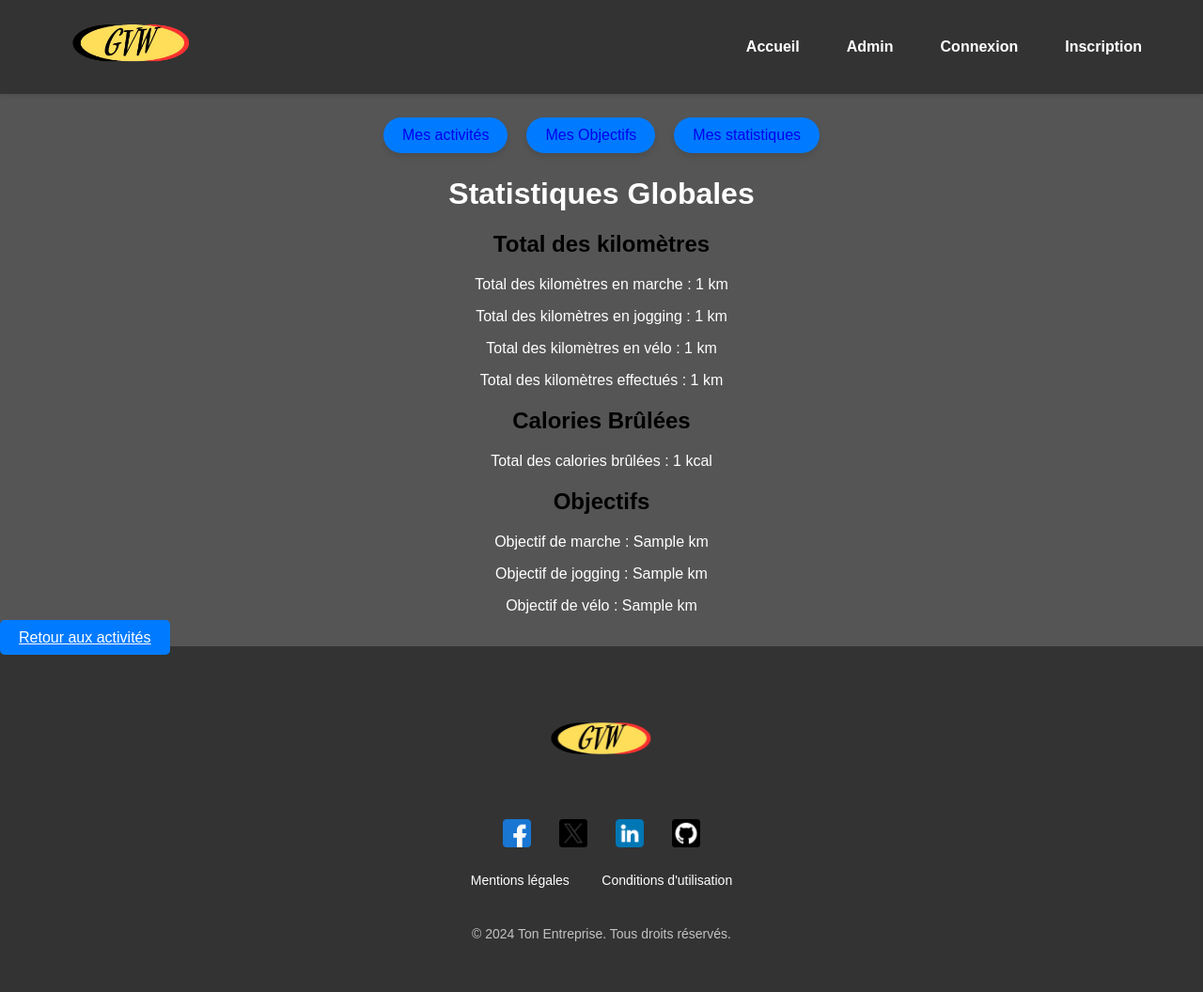
After one commit to gvw332/register_your_sport_activity, a Django app: template mon_projet/mon_application/templates/statistics_view.html in a window 1280 px wide. The commit adds this page. Shown: the whole page at 94% size. Run offline with Django 3.2, Linux system fonts and the light colour scheme; the template is opened without the code that fills it: most values are stand-ins (such as "Sample title", 1, 10 or a date in 2020).

Commit message:
styles nav activites objectifs stats

```diff
--- /dev/null
+++ b/mon_projet/mon_application/templates/statistics_view.html
@@ -0,0 +1,38 @@
+{% extends 'base.html' %}
+{% block title %}Statistiques{% endblock %}
+
+{% block content %}
+
+<nav class="navigation_activites_objectifs_statistiques">
+    <ul>
+        <li><a href="{% url 'mon_application:activity_list' %}">Mes activités</a></li>
+        <li><a href="{% url 'mon_application:user_objectives' %}">Mes Objectifs</a></li>
+        <li><a href="{% url 'mon_application:statistics_view' %}">Mes statistiques</a></li>
+    </ul>
+</nav>
+
+    <h1>Statistiques Globales</h1>
+
+    <div class="statistics-section">
+
+        <h2>Total des kilomètres</h2>
+        <p>Total des kilomètres en marche : {{ total_marche }} km</p>
+        <p>Total des kilomètres en jogging : {{ total_jogging }} km</p>
+        <p>Total des kilomètres en vélo : {{ total_velo }} km</p>
+        <p>Total des kilomètres effectués : {{ total_km }} km</p>
+
+        <h2>Calories Brûlées</h2>
+
+        <p>Total des calories brûlées : {{ total_calories }} kcal</p>
+        <h2>Objectifs</h2>
+        <p>Objectif de marche : {{ user_objective.objectif_marche }} km</p>
+        <p>Objectif de jogging : {{ user_objective.objectif_jogging }} km</p>
+        <p>Objectif de vélo : {{ user_objective.objectif_velo }} km</p>
+
+
+    </div>
+
+    <a href="{% url 'mon_application:activity_list' %}" class="btn btn-primary">Retour aux activités</a>
+
+
+{% endblock %}
--- a/mon_projet/mon_application/urls.py
+++ b/mon_projet/mon_application/urls.py
@@ -8,6 +8,8 @@ urlpatterns = [
     path('add_activity/', views.add_activity, name='add_activity'),
     path('edit_activity/<int:pk>/', views.edit_activity, name='edit_activity'),
     path('delete_activity/<int:pk>/', views.delete_activity, name='delete_activity'),
+    path('statistics/', views.statistics_view, name='statistics_view'),
     path('update_objectives/', views.update_objectives, name='update_objectives'),
-    path('statistics/', views.statistics_view, name='statistics_view'),
+    path('objectifs/', views.user_objectives_view, name='user_objectives'),
+
 ]
--- a/mon_projet/static/css/styles.css
+++ b/mon_projet/static/css/styles.css
@@ -355,8 +355,8 @@ margin-bottom: 20px;
 
 
 .entete_liste_activites .btn-entete-1{
-    border:1px solid blue;
-    background-color: #007BFF;
+
+    background-color: #149a33;
     color:white;
     padding:10px;
     border-radius: 8px;
@@ -391,3 +391,39 @@ margin-bottom: 20px;
     border-radius: 8px;
     text-decoration: none;
 }
+
+
+/* NAVIGATION ACTIVITES OBJECTIFS STATISTIQUES */
+nav.navigation_activites_objectifs_statistiques ul {
+    display: flex;
+    justify-content: center;
+    align-items: center;
+    width: 100%;
+    margin: 25px auto;
+    padding: 0;
+
+}
+nav.navigation_activites_objectifs_statistiques ul li {
+    padding: 10px 20px;
+    border-radius: 25px;
+    list-style-type: none;
+    margin: 0 10px;
+    background-color: #007bff;
+    color: white;
+    transition: background-color 0.3s, transform 0.3s;
+    box-shadow: 0 4px 6px rgba(0, 0, 0, 0.1);
+}
+
+nav.navigation_activites_objectifs_statistiques ul li:hover {
+    background-color: #0056b3;
+    transform: translateY(-2px);
+    border:1px solid white;
+}
+
+nav.navigation_activites_objectifs_statistiques ul li a {
+    text-decoration: none;
+}
+
+.statistics-section{
+    text-align: center;
+}
```
Also changed, not shown: mon_projet/mon_application/templates/accueil.html (+13 -1 lines), mon_projet/mon_application/templates/activity_list.html (+12 -2 lines), mon_projet/mon_application/templates/user_objectives.html (added, +29 -0 lines), mon_projet/mon_application/views.py (+54 -26 lines).
